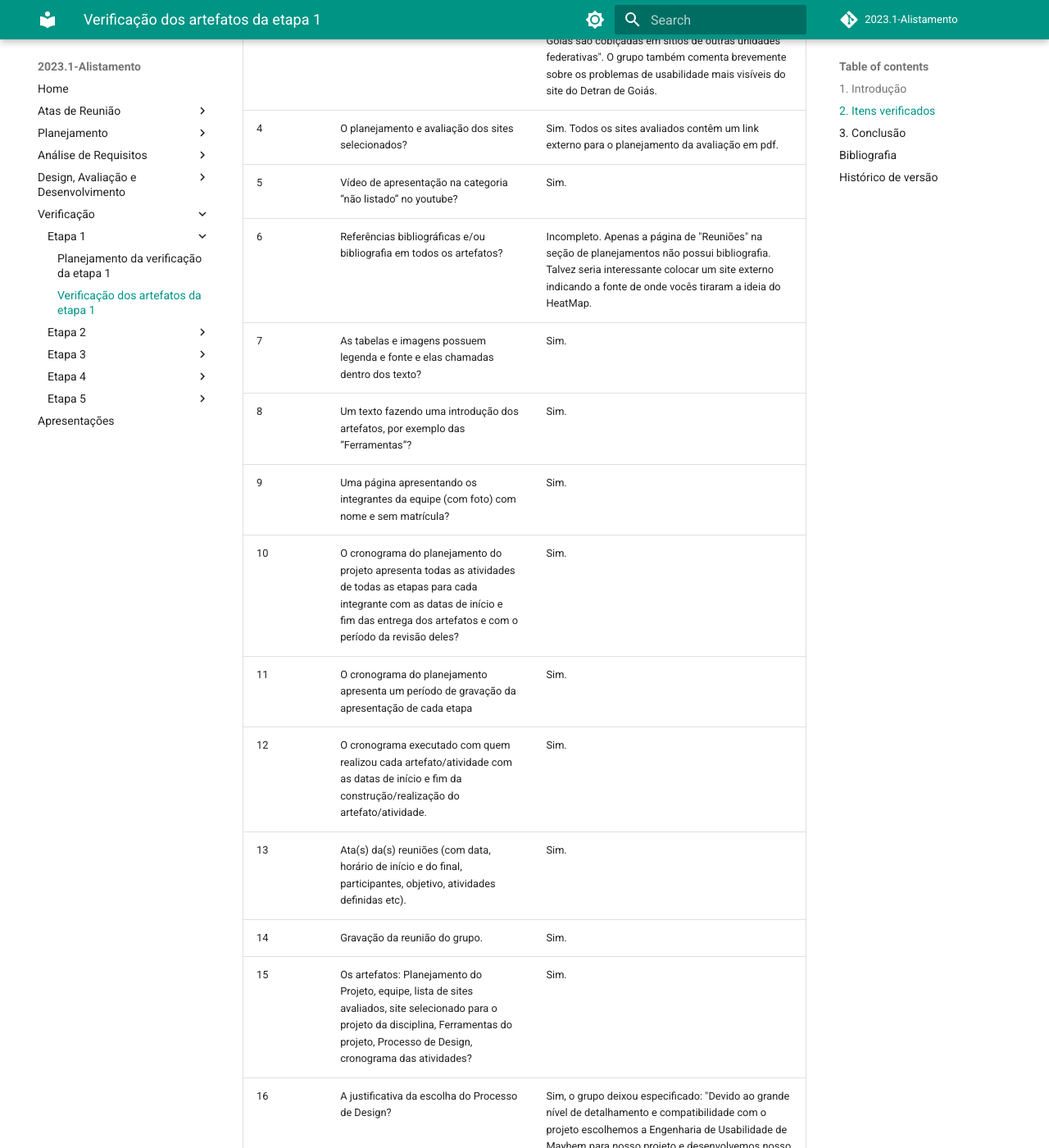
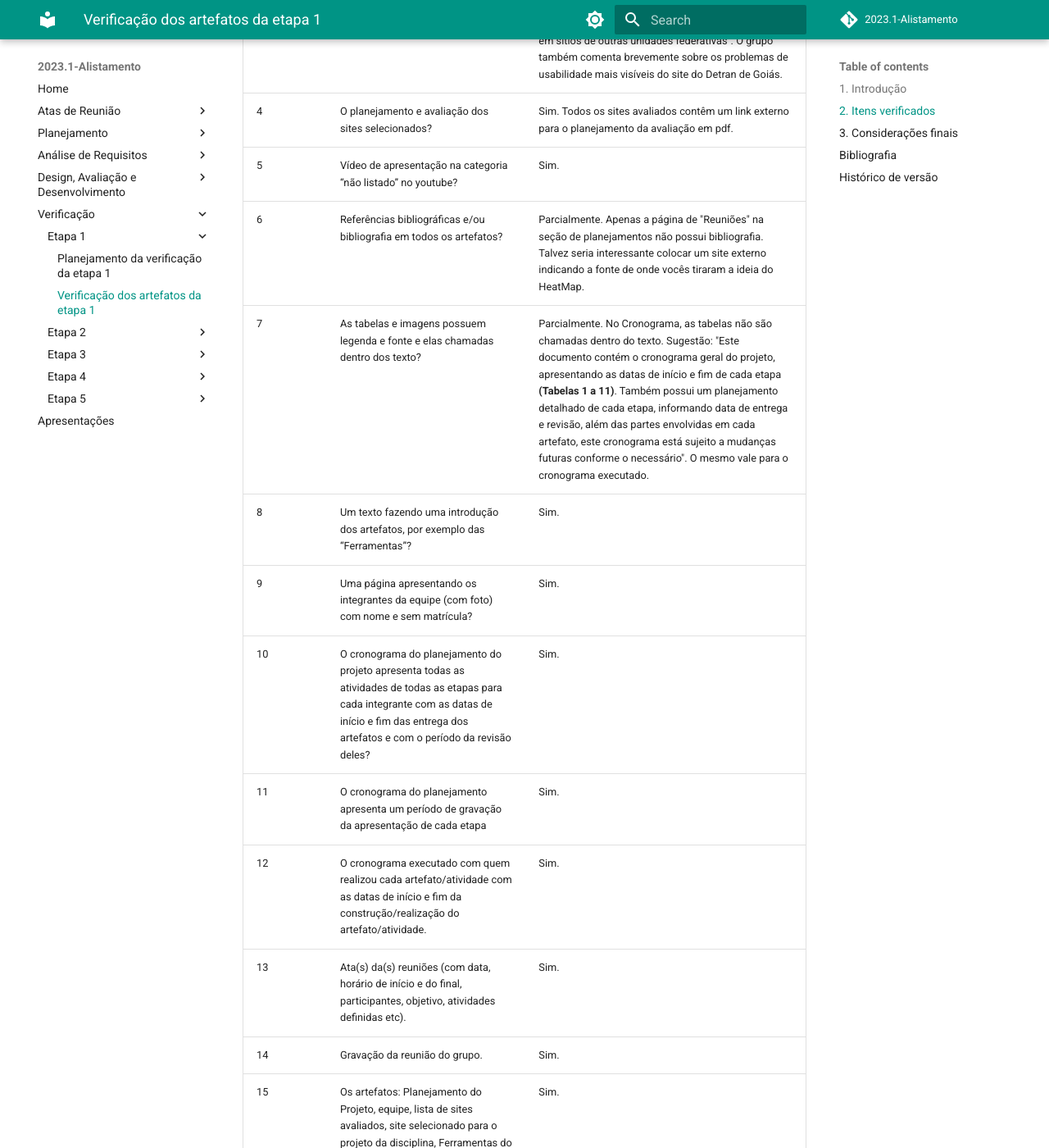
Before and after one commit to Interacao-Humano-Computador/2023.1-Alistamento, an MkDocs documentation site: the page built from docs/verificacao/etapa1/verificacao_entrega1.md, in a window 1280 px wide and 1400 px high, scrolled down 785 px. Shown: the whole window at 82% size. Built offline with MkDocs 1.6.1 and Material for MkDocs 9.7.7, drawn with Linux system fonts in a browser that asks for light colours; comment, search, counter and statistics services are not loaded; some of the changed text lies outside the part shown.

```diff
--- a/docs/verificacao/etapa1/verificacao_entrega1.md
+++ b/docs/verificacao/etapa1/verificacao_entrega1.md
@@ -13,25 +13,26 @@
 | 3 | A motivação e os critérios para a escolha do site? | Sim. De acordo com o grupo, deu-se "devido a facilidade de se encontrar possíveis usuários, sendo que os usuários não precisam necessariamente viver no estado do Goiás, pois as mesmas funcionalidades desejadas no sítio do Detran do Goiás são cobiçadas em sítios de outras unidades federativas". O grupo também comenta brevemente sobre os problemas de usabilidade mais visíveis do site do Detran de Goiás. |
 | 4 | O planejamento e avaliação dos sites selecionados? | Sim. Todos os sites avaliados contêm um link externo para o planejamento da avaliação em pdf. |
 | 5 | Vídeo de apresentação na categoria “não listado” no youtube? | Sim. |
-| 6 | Referências bibliográficas e/ou bibliografia em todos os artefatos? | Incompleto. Apenas a página de "Reuniões" na seção de planejamentos não possui bibliografia. Talvez seria interessante colocar um site externo indicando a fonte de onde vocês tiraram a ideia do HeatMap. |
-| 7 | As tabelas e imagens possuem legenda e fonte e elas chamadas dentro dos texto? | Sim. | Incompleto. No Cronograma, as tabelas não são chamdas dentro do texto. Sugestão: "Este documento contém o cronograma geral do projeto, apresentando as datas de início e fim de cada etapa **(Tabelas 1 a 11)**. Também possui um planejamento detalhado de cada etapa, informando data de entrega e revisão, além das partes envolvidas em cada artefato, este cronograma está sujeito a mudanças futuras conforme o necessário". O mesmo vale para o cronograma executado. |
+| 6 | Referências bibliográficas e/ou bibliografia em todos os artefatos? | Parcialmente. Apenas a página de "Reuniões" na seção de planejamentos não possui bibliografia. Talvez seria interessante colocar um site externo indicando a fonte de onde vocês tiraram a ideia do HeatMap. |
+| 7 | As tabelas e imagens possuem legenda e fonte e elas chamadas dentro dos texto? | Parcialmente. No Cronograma, as tabelas não são chamadas dentro do texto. Sugestão: "Este documento contém o cronograma geral do projeto, apresentando as datas de início e fim de cada etapa **(Tabelas 1 a 11)**. Também possui um planejamento detalhado de cada etapa, informando data de entrega e revisão, além das partes envolvidas em cada artefato, este cronograma está sujeito a mudanças futuras conforme o necessário". O mesmo vale para o cronograma executado. |
 | 8 | Um texto fazendo uma introdução dos artefatos, por exemplo das “Ferramentas”? | Sim. |
 | 9 |Uma página apresentando os integrantes da equipe (com foto) com nome e sem matrícula? | Sim. |
 | 10 | O cronograma do planejamento do projeto apresenta todas as atividades de todas as etapas para cada integrante com as datas de início e fim das entrega dos artefatos e com o período da revisão deles? | Sim. |
 | 11 | O cronograma do planejamento apresenta um período de gravação da apresentação de cada etapa | Sim. |
-| 12 |O cronograma executado com quem realizou cada artefato/atividade com as datas de início e fim da construção/realização do artefato/atividade. | Sim. |
+| 12 | O cronograma executado com quem realizou cada artefato/atividade com as datas de início e fim da construção/realização do artefato/atividade. | Sim. |
 | 13 | Ata(s) da(s) reuniões (com data, horário de início e do final, participantes, objetivo, atividades definidas etc). | Sim. |
 | 14 | Gravação da reunião do grupo. | Sim. |
 | 15 |Os artefatos: Planejamento do Projeto, equipe, lista de sites avaliados, site selecionado para o projeto da disciplina, Ferramentas do projeto, Processo de Design, cronograma das atividades? | Sim. |
 | 16 | A justificativa da escolha do Processo de Design? | Sim, o grupo deixou especificado: "Devido ao grande nível de detalhamento e compatibilidade com o projeto escolhemos a Engenharia de Usabilidade de Mayhem para nosso projeto e desenvolvemos nosso cronograma pensando nas atividades detalhadas no ciclo de vida apresentado anteriormente". |
 
-Tabela 1: Checklist dos itens verificados na entrega 1 do projeto.
+<center>
+Tabela 1: Checklist dos itens verificados na entrega 1 do projeto. (Fonte: Bruno Martins, 2023)
+</center>
 
-
-## 3. Conclusão
+## 3. Considerações finais
 Eu, Bruno, gostaria de parabenizar o grupo 06 pela excelência dos artefatos entregues na Etapa de Planejamento, o que demonstra que o grupo está equilibrado (todos os integrantes estão trabalhando) e comprometido com a disciplina e o objetivo-alvo do projeto: aplicar os conceitos, fundamentos, técnicas e metodologias de IHC para melhorar a experiência de uso de um site real.
 
-As minhas observações compreendem somente pequenos detalhes, não há nada muito grave para ser consertado ou refatorado. Mas continuem assim, o grupo está no caminho certo! Gostaria de pedir desculpas se deixei alguma coisa passar ou se interpretei algo errado.
+As minhas observações compreendem somente pequenos detalhes, não há nada muito grave para ser consertado ou refatorado (na parte de planejamento). Mas continuem assim, o grupo está no caminho certo! Gostaria de pedir desculpas se deixei alguma coisa passar ou se interpretei algo errado.
 
 Tamo junto.
 
@@ -44,3 +45,4 @@
 | Versão | Data | Descrição | Autor(es) | Revisor(es) |
 | --- | --- | --- | --- | --- |
 |  `1.0`   | 04/06/2023 | Adição inicial do documento: primeiras impressões. | [Bruno Martins](https://github.com/gitbmvb) | [João Barreto](https://github.com/JoaoBarreto03) |
+|  `1.1`   | 04/06/2023 | Adição da introdução, considerações finais e bibliografia. | [Bruno Martins](https://github.com/gitbmvb) | [João Barreto](https://github.com/JoaoBarreto03) |
```
Also changed, not shown: docs/verificacao/etapa1/planejamento_entrega1.md (+53 -0 lines).
